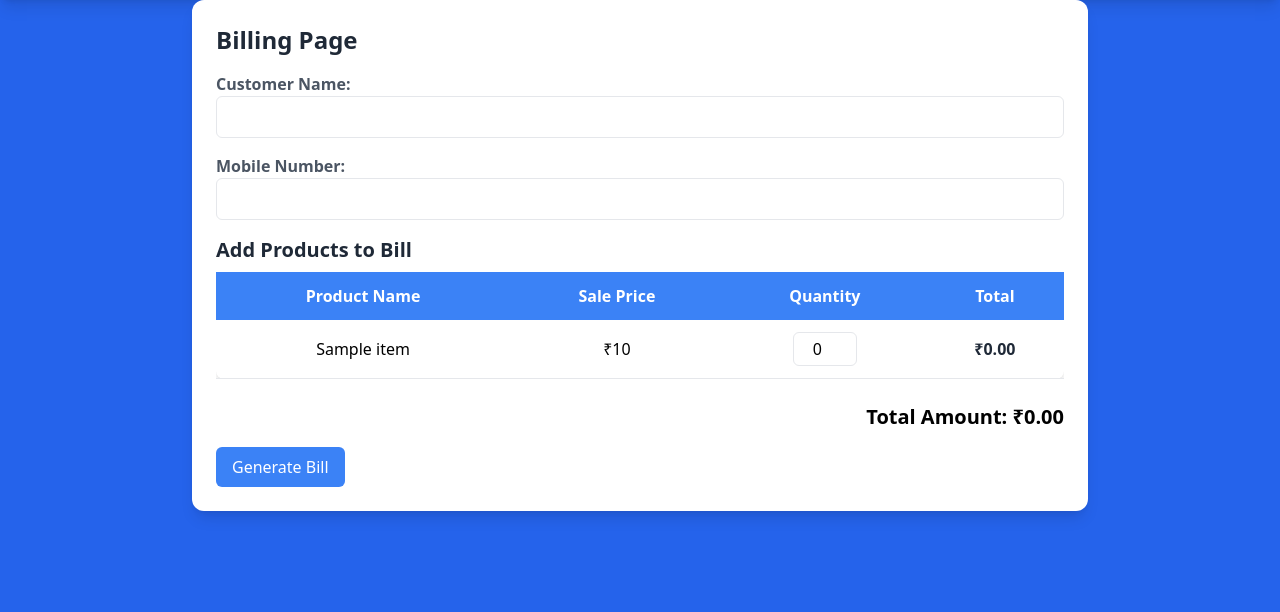
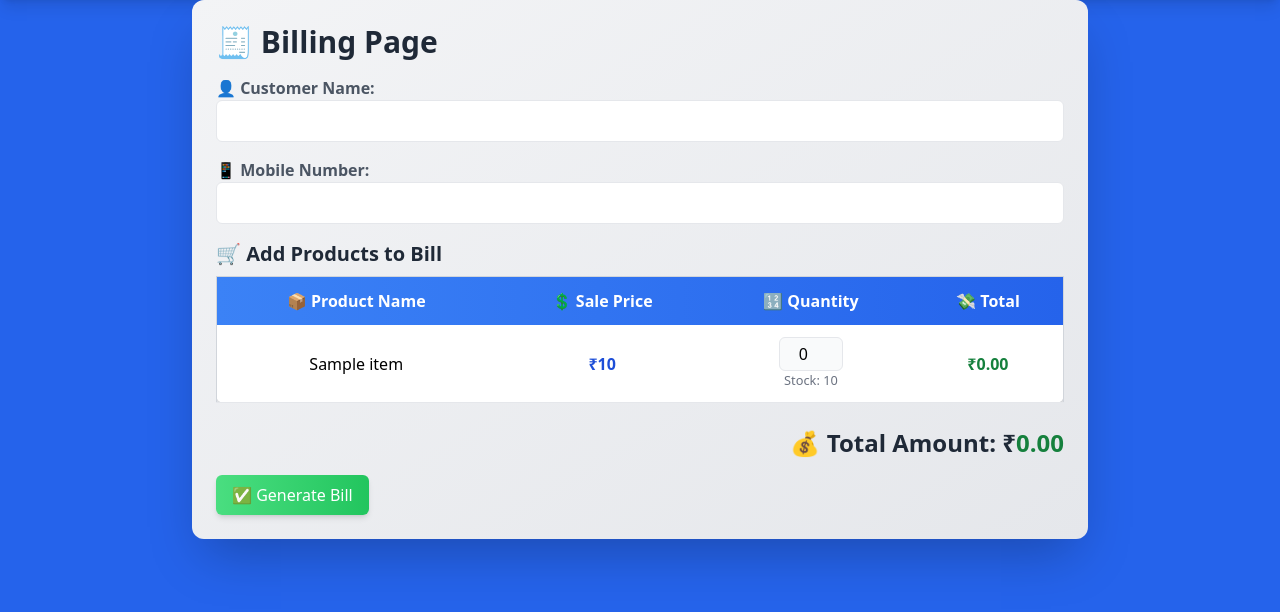
Before and after one commit to theNareshofficial/CoreNestEngine, a Python web app: template templates/billing.html in a window 1280 px wide. Shown: the part 64-676 px from the top of the page. Run offline with Jinja, Linux system fonts and the light colour scheme; the template is opened without the code that fills it: most values are stand-ins (such as "Sample title", 1, 10 or a date in 2020); some libraries are stand-ins or nearby versions.

Commit message:
Updated  Exceeds Stock!

```diff
--- a/templates/billing.html
+++ b/templates/billing.html
@@ -4,71 +4,98 @@
 
 {% include 'navbar.html' %}
 
-<div class="max-w-4xl mx-auto bg-white p-6 rounded-xl shadow-lg">
-  <h2 class="text-2xl font-semibold text-gray-800 mb-4">Billing Page</h2>
+<div class="max-w-4xl mx-auto bg-gradient-to-br from-gray-100 to-gray-200 p-6 rounded-xl shadow-2xl">
+  <h2 class="text-3xl font-bold text-gray-800 mb-4 flex items-center gap-2">🧾 Billing Page</h2>
 
   <!-- Customer Details -->
   <form method="POST" action="{{ url_for('billing_page') }}">
     <div class="mb-4">
-      <label class="block text-gray-600 font-semibold">Customer Name:</label>
+      <label class="block text-gray-600 font-semibold">👤 Customer Name:</label>
       <input type="text" name="customer_name" required
         class="w-full px-3 py-2 border rounded-md focus:ring-2 focus:ring-blue-400" />
     </div>
 
     <div class="mb-4">
-      <label class="block text-gray-600 font-semibold">Mobile Number:</label>
+      <label class="block text-gray-600 font-semibold">📱 Mobile Number:</label>
       <input type="text" name="mobile_number"
         class="w-full px-3 py-2 border rounded-md focus:ring-2 focus:ring-blue-400" />
     </div>
 
     <!-- Product Selection -->
-    <h2 class="text-xl font-semibold text-gray-800 mb-2">Add Products to Bill</h2>
+    <h2 class="text-xl font-semibold text-gray-800 mb-2">🛒 Add Products to Bill</h2>
     <div class="overflow-x-auto">
-      <table class="w-full bg-white shadow-md rounded-lg">
-        <thead class="bg-blue-500 text-white">
+      <table class="w-full bg-white shadow-md rounded-lg border border-gray-300">
+        <thead class="bg-gradient-to-r from-blue-500 to-blue-600 text-white">
           <tr>
-            <th class="p-3">Product Name</th>
-            <th class="p-3">Sale Price</th>
-            <th class="p-3">Quantity</th>
-            <th class="p-3">Total</th>
+            <th class="p-3">📦 Product Name</th>
+            <th class="p-3">💲 Sale Price</th>
+            <th class="p-3">🔢 Quantity</th>
+            <th class="p-3">💸 Total</th>
           </tr>
         </thead>
         <tbody>
           {% for item in stock_items %}
-          <tr class="text-center border-b hover:bg-gray-100">
+          <tr class="text-center border-b hover:bg-green-100 transition duration-200">
             <td class="p-3">{{ item.product_name }}</td>
 
-            <td class="p-3">₹{{ item.price }}</td>
+            <td class="p-3 font-semibold text-blue-700">₹{{ item.price }}</td>
 
             <td class="p-3">
-              <input type="number" name="quantity_{{ item.product_name }}" min="0" value="0" class="px-2 py-1 border rounded-md w-16 text-center"
-                oninput="calculateTotal('{{ item.product_name|e }}', parseFloat('{{ item.price}}'))"></td>
+              <input
+                type="number"
+                name="quantity_{{ item.product_name }}"
+                min="0"
+                value="0"
+                class="px-2 py-1 border rounded-md w-16 text-center bg-gray-50"
+                oninput="checkQuantity('{{ item.product_name|e }}', parseFloat('{{ item.price }}'), {{ item.quantity }})"
+              />
+              <small class="text-gray-500 block">Stock: <span id="stock_{{ item.product_name }}">{{ item.quantity }}</span></small>
+              <small id="warning_{{ item.product_name }}" class="text-red-500 hidden">⚠️ Exceeds Stock!</small>
+            </td>
 
-            <td class="p-3 font-semibold text-gray-800">₹<span id="total_{{ item.product_name }}">0.00</span></td>
+            <td class="p-3 font-bold text-green-700">₹<span id="total_{{ item.product_name }}">0.00</span></td>
           </tr>
           {% endfor %}
         </tbody>
+
       </table>
     </div>
 
     <!-- Final Total -->
     <div class="mt-6 text-right">
-      <h3 class="text-xl font-semibold">Total Amount: ₹<span id="final_total">0.00</span></h3>
+      <h3 class="text-2xl font-bold text-gray-800">💰 Total Amount: ₹<span id="final_total" class="text-green-700">0.00</span></h3>
     </div>
 
     <!-- Submit Button -->
-    <button type="submit" class="mt-4 px-4 py-2 bg-blue-500 text-white rounded-md hover:bg-blue-600">
-      Generate Bill
+    <button type="submit" class="mt-4 px-4 py-2 bg-gradient-to-r from-green-400 to-green-500 text-white rounded-md hover:from-green-500 hover:to-green-600 shadow-md transition duration-200">
+      ✅ Generate Bill
     </button>
   </form>
 </div>
 
-<!-- Total Calculation Script -->
 <script>
-  function calculateTotal(productName, salePrice) {
-    const quantity = document.querySelector(`input[name='quantity_${productName}']`).value;
-    const total = parseFloat(quantity) * salePrice;
-    document.getElementById(`total_${productName}`).innerText = total.toFixed(2);
+  function checkQuantity(productName, salePrice, maxStock) {
+    const quantityInput = document.querySelector(`input[name='quantity_${productName}']`);
+    const quantity = parseInt(quantityInput.value) || 0;
+
+    const totalPrice = quantity * salePrice;
+    const totalElement = document.getElementById(`total_${productName}`);
+    const stockElement = document.getElementById(`stock_${productName}`);
+    const warningElement = document.getElementById(`warning_${productName}`);
+
+    // Update total price
+    totalElement.innerText = totalPrice.toFixed(2);
+
+    // Check if quantity exceeds stock
+    if (quantity > maxStock) {
+      quantityInput.value = maxStock; // Reset to max stock
+      totalElement.innerText = (maxStock * salePrice).toFixed(2);
+      warningElement.classList.remove("hidden");
+    } else {
+      warningElement.classList.add("hidden");
+    }
+
+    // Update final total
     updateFinalTotal();
   }
 
@@ -81,4 +108,5 @@
   }
 </script>
 
+
 {% endblock %}
```
